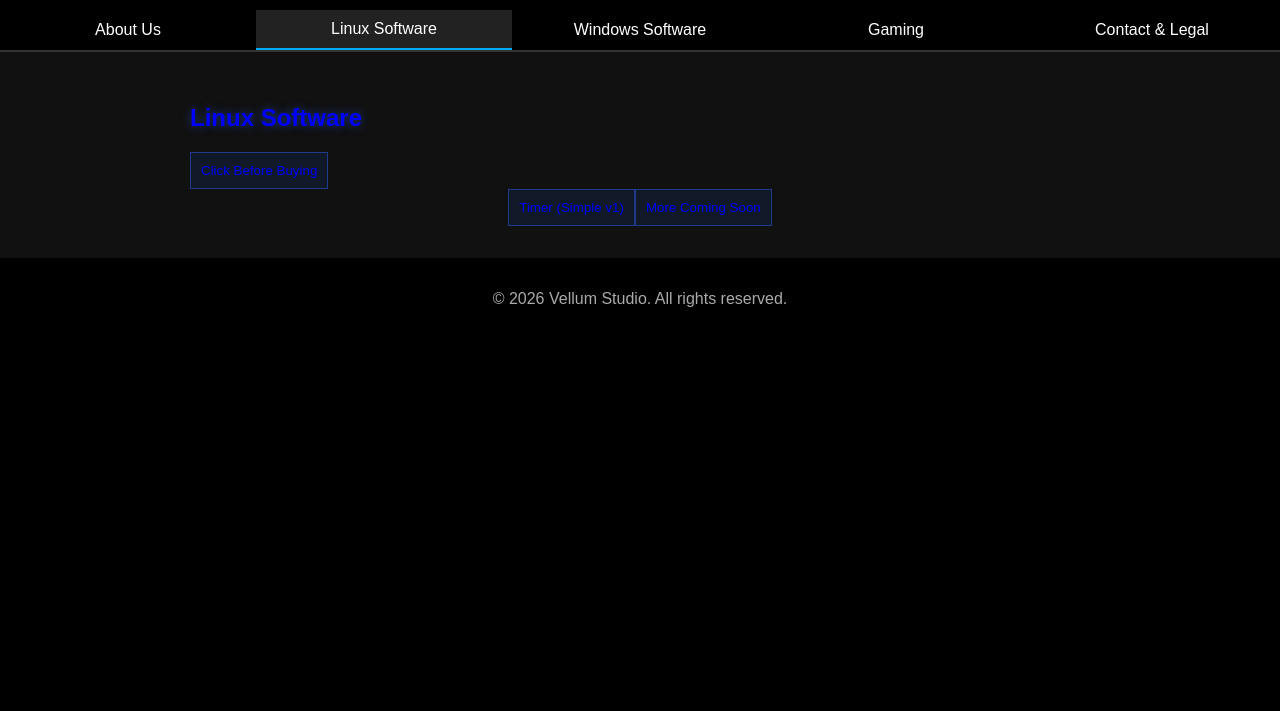
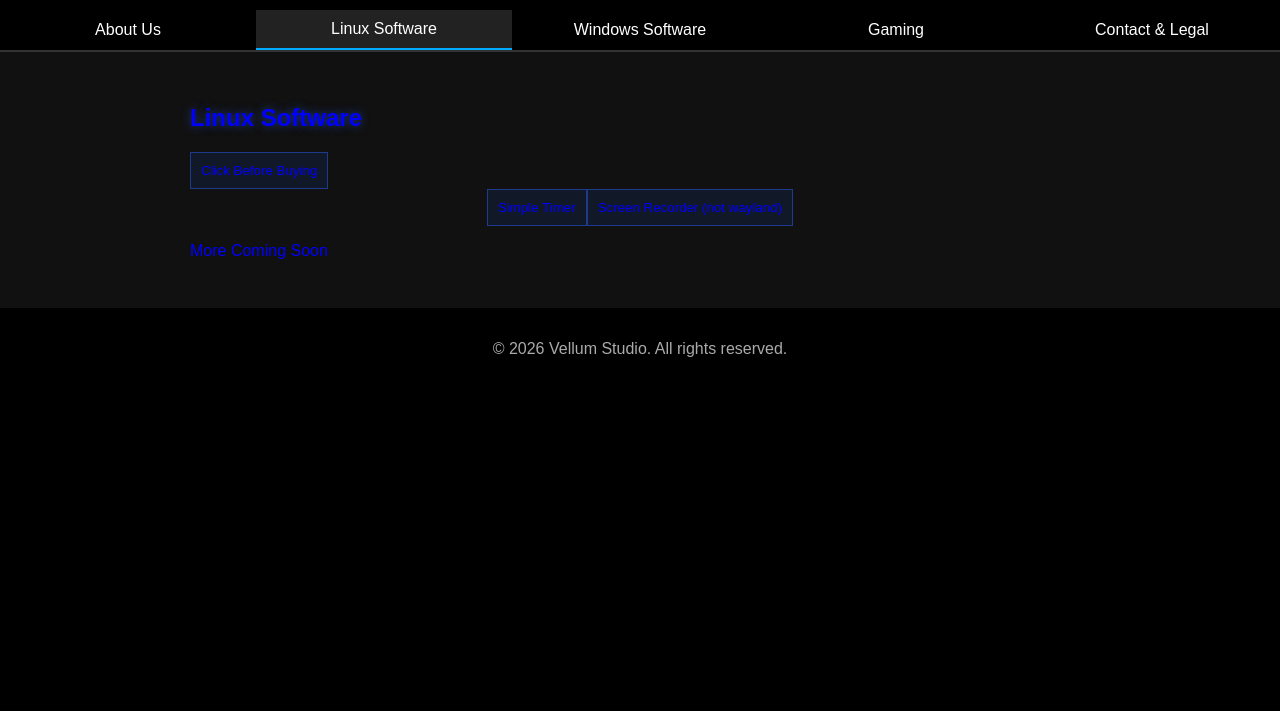
Before and after one commit to chaoticmayhem55/vellum, a plain HTML site: page index.html in a window 1280 px wide. Both pictures are taken after a click on the button "Linux Software". Shown: the part 89-800 px from the top of the page. Drawn offline with Linux system fonts and the light colour scheme.

Commit message:
Fix HTML encoding issues in index.html

```diff
--- a/index.html
+++ b/index.html
@@ -176,37 +176,44 @@
     </button>
     <div style="display:flex; gap:px; justify-content:center;">
   <button>
-        <a href="https://vellumtech.gumroad.com/l/xcofr" style=color:blue;>Timer (Simple v1)</a>
+        <a href="https://vellumtech.gumroad.com/l/xcofr" style=color:blue;>Simple Timer</a>
     </button>
 
     <button>
-        <a href="#"style=color:blue;>More Coming Soon</a>
+        <a href="https://vellumtech.gumroad.com/l/gdazef"style=color:blue;>Screen Recorder (not wayland)</a>
     </button>
     </div>
+  <p>More Coming Soon</p>
 </section>
 
 <!-- WINDOWS -->
 <section id="windows" class="tab-content neon-theme">
     <h2>Windows Software</h2>
-      <button>
+  <button>
         <a href="https://chaoticmayhem55.github.io/vellum-setup-page/" style=color:#00f;>Click Before Buying</a>
     </button>
-  <p>More coming soon.</p>
+   <div style="display:flex; gap:px; justify-content:center;">
+      <button>
+        <a href="https://vellumtech.gumroad.com/l/gdazef" style=color:#00f;>Screen Recorder</a>
+    </button>
+    </div>
+    <p>More Coming Soon</p>
+
 </section>
 
 <!-- GAMING (ONLY DIFFERENT BACKGROUND) -->
 <section id="gaming" class="tab-content gaming-theme">
     <h2>Gaming Projects</h2>
       <button>
-        <a href="https://chaoticmayhem55.github.io/vellum-setup-page/" style=color:#f00;>Click Before Buying</a>
+        <a href="https://chaoticmayhem55.github.io/vellum-setup-page/" style="color:#f00; text-decoration:none;">Click Before Buying</a>
     </button>
    <div style="display:flex; gap:px; justify-content:center;">
   <button>
-      <a  href="https://vellumtech.gumroad.com/l/ountn" style=color:#f00;>Professional game review</a>
+      <a  href="https://vellumtech.gumroad.com/l/ountn" style="color:#f00; text-decoration:none;">Professional game review</a>
     </button>
-    <button>Game 2</button>
-    <button>More Coming Soon</button>
    </div>
+     <p>More Coming Soon</p>
+
     <p style="margin-top: 1rem;">
     </p>
 </section>
```
